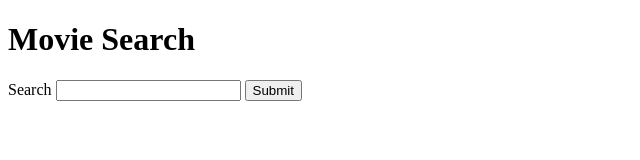
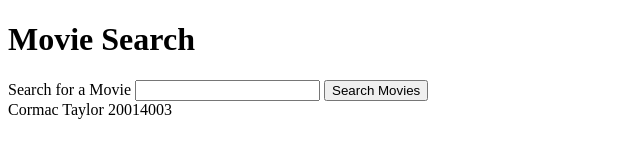
Before and after one commit to cormac-taylor/ajax, a website: page static/webpage.html in a window 1280 px wide. Shown: the whole page, without its empty margins (0-640 px from the left). Drawn offline with Linux system fonts and the light colour scheme.

Commit message:
html actually done now

```diff
--- a/static/webpage.html
+++ b/static/webpage.html
@@ -6,16 +6,17 @@
     <title>Movie Search</title>
   </head>
   <body>
-    <h1>Movie Search</h1>
+    <header id="headerContainer">
+      <h1>Movie Search</h1>
+    </header>
+    <form id="searchMovieForm">
+      <label for="movie_search_term">Search for a Movie</label>
+      <input id="movie_search_term" type="text">
+      <button type="submit">Search Movies</button>
+    </form>
     <ul id="searchResults" hidden></ul>
     <div id="movieDetails" hidden></div>
-    <form method="POST" id="searchMovieForm">
-      <label for="movie_search_term" id="movie_search_term_label">
-        Search
-        <input type="text" id="movie_search_term">
-      </label>
-      <button type="submit" id="searchMovieSubmitButton">Submit</button>
-    </form>
-    <a href="/" id="rootLink" hidden>New Search</a>
+    <a id="rootLink" href="/" hidden>New Search</a>
+    <footer id="footerContainer">Cormac Taylor 20014003</footer>
   </body>
 </html>
```
